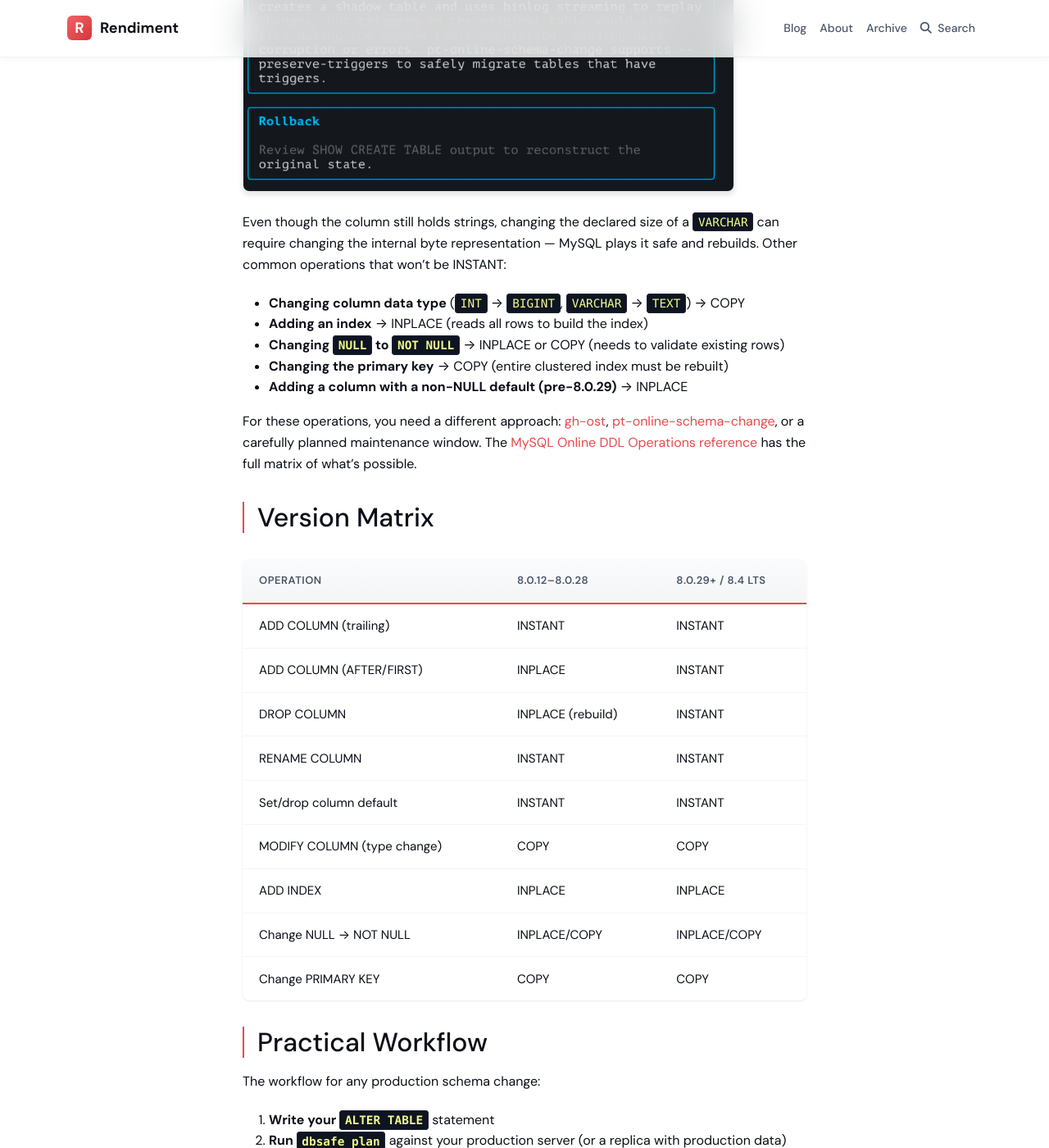
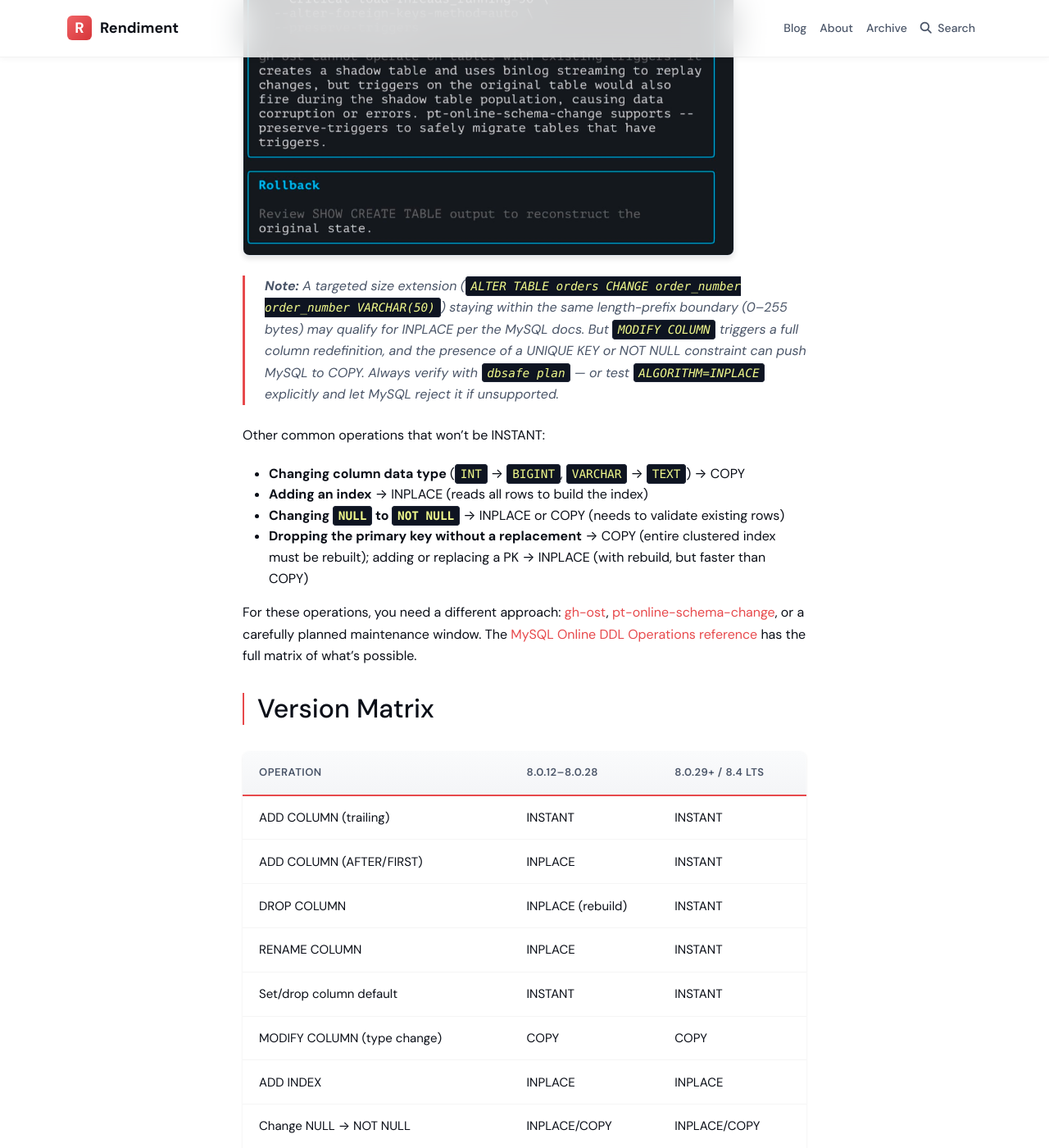
Before and after one commit to nethalo/nethalo.github.io, a Jekyll site: the page built from _posts/2026-02-21-instant-ddl-mysql-dbsafe.md, in a window 1280 px wide and 1400 px high, scrolled down 8988 px. Shown: the whole window at 82% size. Built offline with Jekyll 4.4.1, drawn with Linux system fonts in a browser that asks for light colours; comment, search, counter and statistics services are not loaded; some of the changed text lies outside the part shown.

Commit message:
Fact-check and correct INSTANT DDL post
- Fix RENAME COLUMN version matrix: was INSTANT for 8.0.12–8.0.28, correct is INPLACE (INSTANT only from 8.0.28+)
- Remove wrong bullet: non-NULL default trailing ADD COLUMN was INSTANT from 8.0.12, not INPLACE pre-8.0.29
- Fix "zero locks" / "No locks" claims: INSTANT DDL takes a brief exclusive metadata lock during commit
- Fix alt text: screenshot shows SHARED locking, not EXCLUSIVE
- Fix VARCHAR MODIFY COLUMN explanation: remove incorrect "internal byte representation" claim; add note about MODIFY COLUMN vs targeted size extension and role of UNIQUE KEY/NOT NULL
- Fix PRIMARY KEY entry: distinguish drop-without-replacement (COPY) from add/replace (INPLACE with rebuild)

Co-Authored-By: Claude Sonnet 4.6 <noreply@anthropic.com>

````diff
--- a/_posts/2026-02-21-instant-ddl-mysql-dbsafe.md
+++ b/_posts/2026-02-21-instant-ddl-mysql-dbsafe.md
@@ -155,21 +155,22 @@ Internally, InnoDB marks the column as dropped in the data dictionary. The physi
 
 Not every `ALTER TABLE` qualifies for INSTANT. Some operations that look simple still require INPLACE or COPY because they actually need to touch or reorganize row data.
 
-Expanding `order_number` from `VARCHAR(30)` to `VARCHAR(50)` looks trivial — it's still a string, same column, just a bigger declared limit. But this touches the internal byte representation and requires a full table rebuild:
+Expanding `order_number` from `VARCHAR(30)` to `VARCHAR(50)` looks trivial — it's still a string, same column, just a bigger declared limit. But `MODIFY COLUMN` is a full column redefinition: MySQL re-evaluates the column, its constraints, and its indexes from scratch, and here it chooses COPY:
 
 ```bash
 dbsafe plan "ALTER TABLE orders MODIFY COLUMN order_number VARCHAR(50)"
 ```
 
-![dbsafe output showing COPY algorithm, EXCLUSIVE locking, and DANGEROUS risk for MODIFY COLUMN](/assets/img/gallery/dbsafe-not-instant.jpg)
+![dbsafe output showing COPY algorithm, SHARED locking, and DANGEROUS risk for MODIFY COLUMN](/assets/img/gallery/dbsafe-not-instant.jpg)
 
-Even though the column still holds strings, changing the declared size of a `VARCHAR` can require changing the internal byte representation — MySQL plays it safe and rebuilds. Other common operations that won't be INSTANT:
+> **Note:** A targeted size extension (`ALTER TABLE orders CHANGE order_number order_number VARCHAR(50)`) staying within the same length-prefix boundary (0–255 bytes) may qualify for INPLACE per the MySQL docs. But `MODIFY COLUMN` triggers a full column redefinition, and the presence of a UNIQUE KEY or NOT NULL constraint can push MySQL to COPY. Always verify with `dbsafe plan` — or test `ALGORITHM=INPLACE` explicitly and let MySQL reject it if unsupported.
+
+Other common operations that won't be INSTANT:
 
 - **Changing column data type** (`INT` → `BIGINT`, `VARCHAR` → `TEXT`) → COPY
 - **Adding an index** → INPLACE (reads all rows to build the index)
 - **Changing `NULL` to `NOT NULL`** → INPLACE or COPY (needs to validate existing rows)
-- **Changing the primary key** → COPY (entire clustered index must be rebuilt)
-- **Adding a column with a non-NULL default (pre-8.0.29)** → INPLACE
+- **Dropping the primary key without a replacement** → COPY (entire clustered index must be rebuilt); adding or replacing a PK → INPLACE (with rebuild, but faster than COPY)
 
 For these operations, you need a different approach: [gh-ost](https://github.com/github/gh-ost), [pt-online-schema-change](https://docs.percona.com/percona-toolkit/pt-online-schema-change.html), or a carefully planned maintenance window. The [MySQL Online DDL Operations reference](https://dev.mysql.com/doc/refman/8.0/en/innodb-online-ddl-operations.html) has the full matrix of what's possible.
 
@@ -180,12 +181,13 @@ For these operations, you need a different approach: [gh-ost](https://github.com
 | ADD COLUMN (trailing) | INSTANT | INSTANT |
 | ADD COLUMN (AFTER/FIRST) | INPLACE | INSTANT |
 | DROP COLUMN | INPLACE (rebuild) | INSTANT |
-| RENAME COLUMN | INSTANT | INSTANT |
+| RENAME COLUMN | INPLACE | INSTANT |
 | Set/drop column default | INSTANT | INSTANT |
 | MODIFY COLUMN (type change) | COPY | COPY |
 | ADD INDEX | INPLACE | INPLACE |
 | Change NULL → NOT NULL | INPLACE/COPY | INPLACE/COPY |
-| Change PRIMARY KEY | COPY | COPY |
+| Drop PRIMARY KEY (no replacement) | COPY | COPY |
+| Add/replace PRIMARY KEY | INPLACE (rebuild) | INPLACE (rebuild) |
 
 ## Practical Workflow
 
@@ -223,7 +225,7 @@ For Galera/PXC clusters, the stakes are higher: even an INSTANT DDL in TOI mode
 
 ## Summary
 
-1. **INSTANT DDL modifies only the InnoDB data dictionary** — no row copies, no table rebuild, no locks, milliseconds regardless of table size.
+1. **INSTANT DDL modifies only the InnoDB data dictionary** — no row copies, no table rebuild, only a brief exclusive metadata lock during the commit phase, milliseconds regardless of table size.
 2. **MySQL 8.0.12** introduced INSTANT ADD COLUMN for trailing positions only.
 3. **MySQL 8.0.29** extended INSTANT to ADD COLUMN at any position and DROP COLUMN — two of the most common DBA operations.
 4. **Not every ALTER qualifies**: data type changes, index additions, and NULL → NOT NULL changes still rebuild.
````
Also changed, not shown: other parts of _posts/2026-02-21-instant-ddl-mysql-dbsafe.md (+2 -2 lines).
